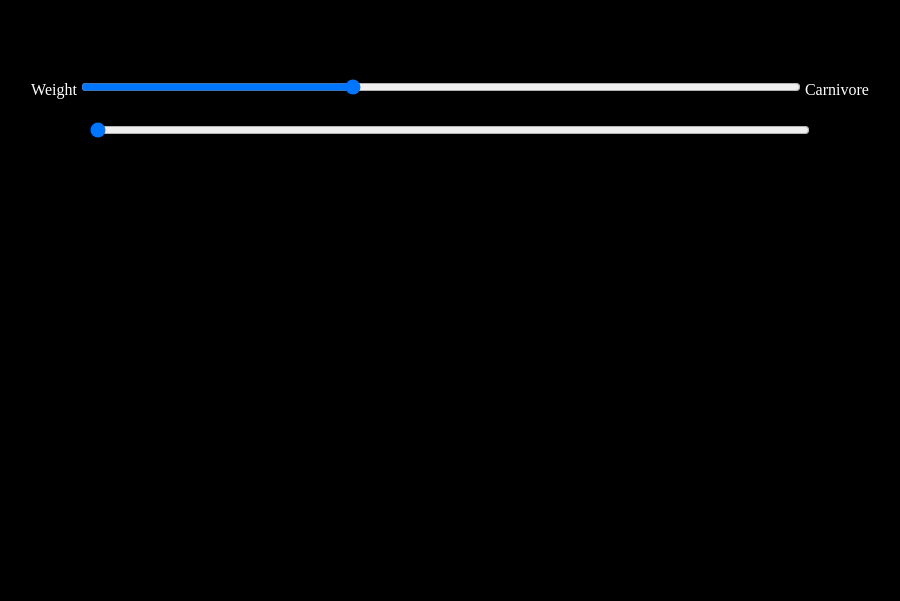
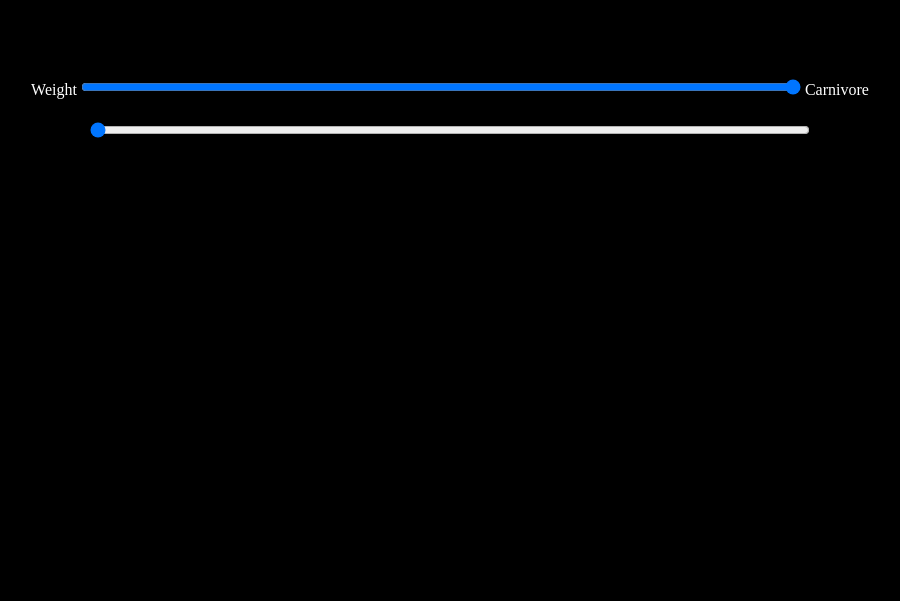
Before and after one commit to annakban/Triffid, a plain HTML site: page index.html in a window 1280 px wide. Shown: the part 199-800 px from the top of the page, without its empty margins (190-1090 px from the left). Drawn offline with Linux system fonts and the light colour scheme; a web font is replaced by a local one.

Commit message:
Update index.html

```diff
--- a/index.html
+++ b/index.html
@@ -9,7 +9,7 @@
   <h1 contenteditable="true">Triffid</h1>
 
   <label for="weightSlider">Weight</label>
-  <input type="range" id="weightSlider" min="100" max="900" value="400" step="1">
+  <input type="range" id="weightSlider" min="0" max="100" value="400" step="1">
 
   <label for="crnvSlider">Carnivore</label>
   <input type="range" id="crnvSlider" min="0" max="100" value="0" step="1">
```
